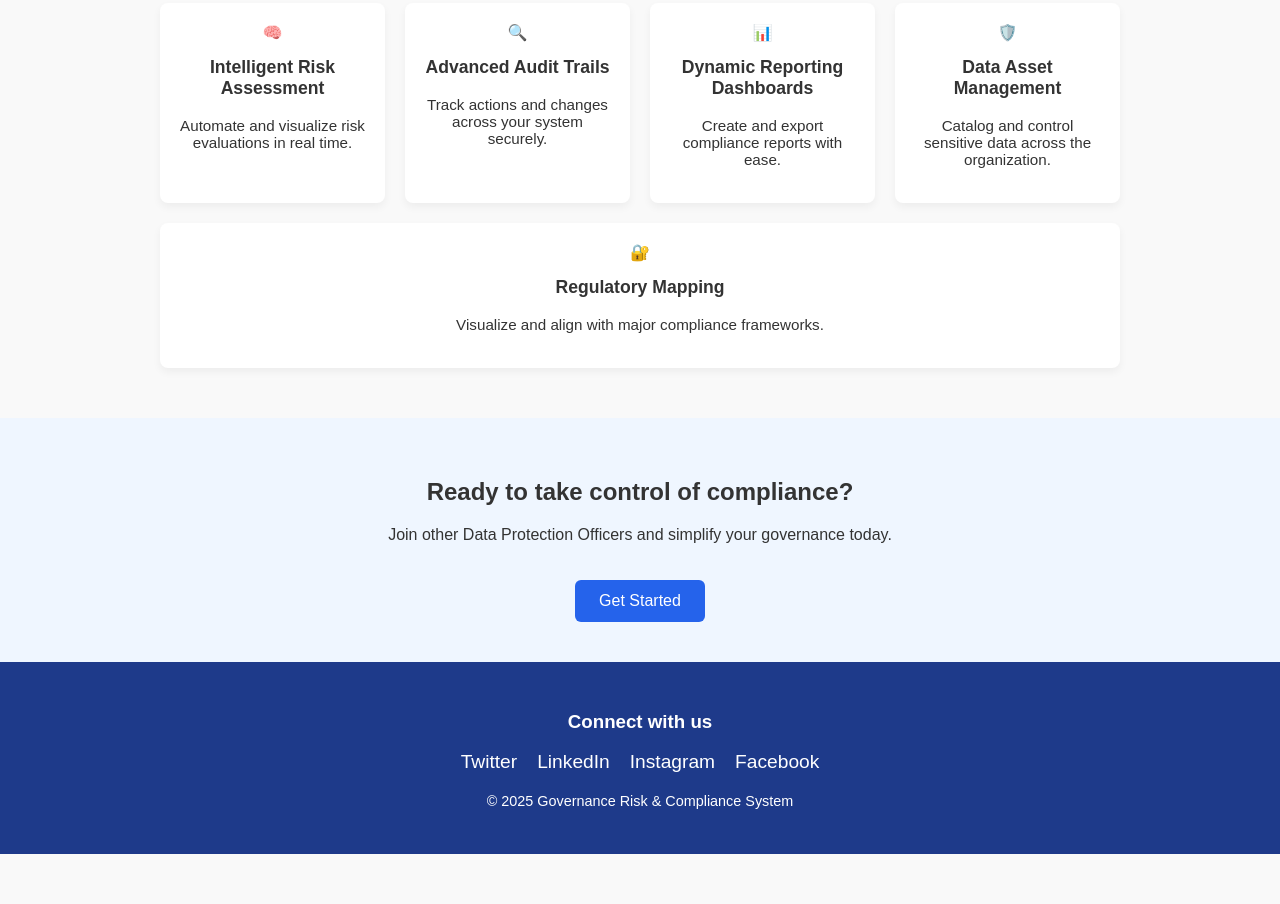
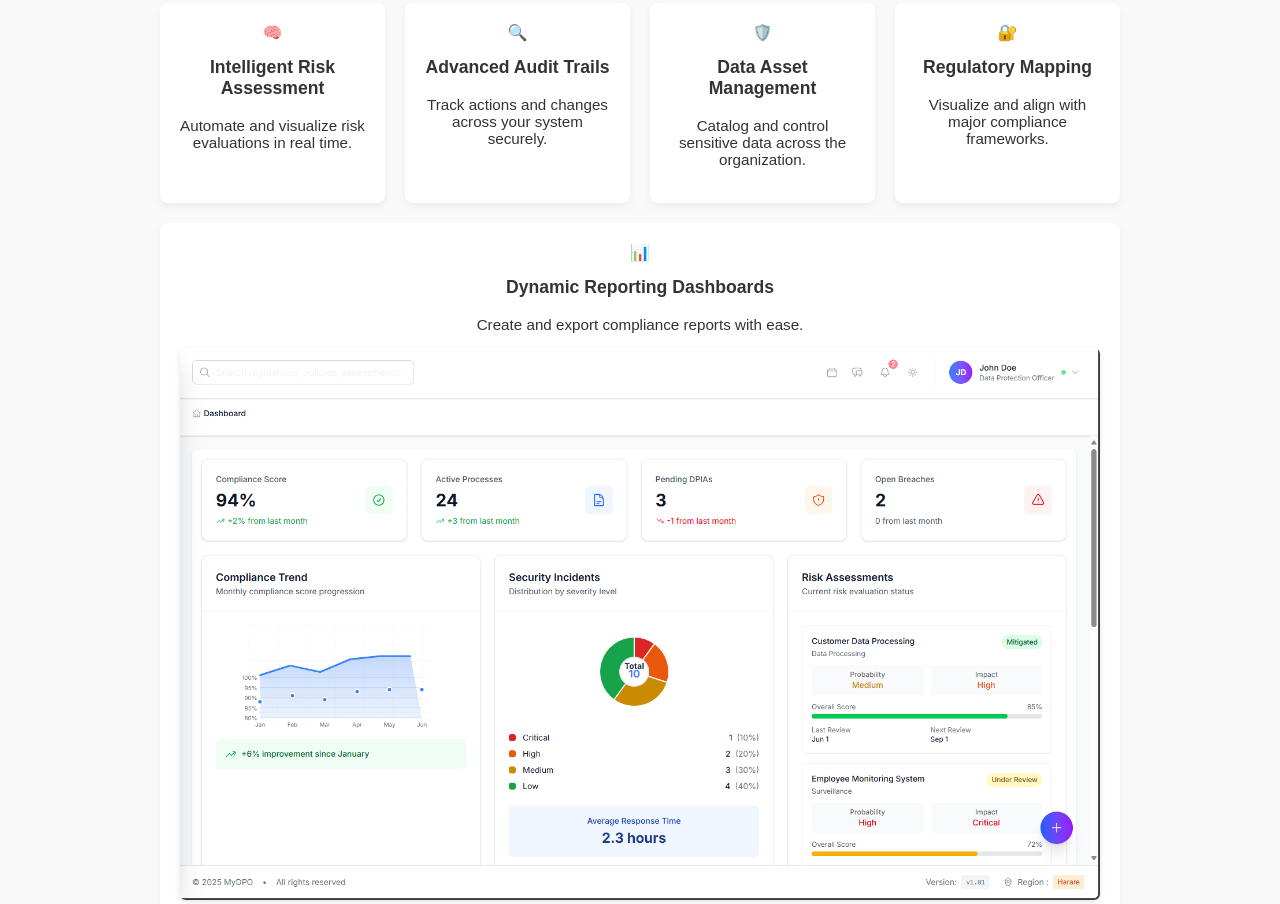
Before and after one commit to stkuwanda/static-web-app, a website: page public/index.html in a window 1280 px wide. Shown: the part 385-1289 px from the top of the page. Before the commit the page ends 1239 px from the top, so only its background shows below. Drawn offline with Linux system fonts and the light colour scheme.

Commit message:
added dashboard image

```diff
--- a/public/index.html
+++ b/public/index.html
@@ -1,61 +1,3 @@
-<!-- <!DOCTYPE html>
-<html lang="en">
-	<head>
-		<meta charset="UTF-8" />
-		<meta name="viewport" content="width=device-width, initial-scale=1.0" />
-		<title>Governance Risk & Compliance System</title>
-		<link rel="stylesheet" href="style.css" />
-	</head>
-	<body>
-		<header>
-			<h1>Streamline Governance. Empower Compliance.</h1>
-			<p>
-				A secure solution for Data Protection Officers to manage risk and
-				regulatory responsibilities.
-			</p>
-			<button class="btn">Request a Demo</button>
-		</header>
-
-		<section>
-			<h2 style="text-align: center">Key Features</h2>
-			<div class="features">
-				<div class="feature">
-					<div>🧠</div>
-					<h3>Intelligent Risk Assessment</h3>
-					<p>Automate and visualize risk evaluations in real time.</p>
-				</div>
-				<div class="feature">
-					<div>🔍</div>
-					<h3>Advanced Audit Trails</h3>
-					<p>Track actions and changes across your system securely.</p>
-				</div>
-				<div class="feature">
-					<div>📊</div>
-					<h3>Dynamic Reporting Dashboards</h3>
-					<p>Create and export compliance reports with ease.</p>
-				</div>
-				<div class="feature">
-					<div>🛡️</div>
-					<h3>Data Asset Management</h3>
-					<p>Catalog and control sensitive data across the organization.</p>
-				</div>
-				<div class="feature">
-					<div>🔐</div>
-					<h3>Regulatory Mapping</h3>
-					<p>Visualize and align with major compliance frameworks.</p>
-				</div>
-			</div>
-		</section>
-
-		<div class="cta">
-			<h2>Ready to take control of compliance?</h2>
-			<p>
-				Join other Data Protection Officers and simplify your governance today.
-			</p>
-			<button class="btn">Get Started</button>
-		</div>
-	</body>
-</html> -->
 <!DOCTYPE html>
 <html lang="en">
 	<head>
@@ -113,7 +55,7 @@
 			.feature {
 				background-color: white;
 				border-radius: 8px;
-      box-shadow: 0 4px 8px rgba(0,0,0,0.05);
+				box-shadow: 0 4px 8px rgba(0, 0, 0, 0.05);
 				flex: 1 1 220px;
 				padding: 20px;
 				text-align: center;
@@ -168,15 +110,17 @@
 		</style>
 	</head>
 	<body>
-
 		<header>
 			<h1>Streamline Governance. Empower Compliance.</h1>
-    <p>A secure solution for Data Protection Officers to manage risk and regulatory responsibilities.</p>
+			<p>
+				A secure solution for Data Protection Officers to manage risk and
+				regulatory responsibilities.
+			</p>
 			<button class="btn">Request a Demo</button>
 		</header>
 
 		<section>
-    <h2 style="text-align:center;">Key Features</h2>
+			<h2 style="text-align: center">Key Features</h2>
 			<div class="features">
 				<div class="feature">
 					<div>🧠</div>
@@ -188,11 +132,11 @@
 					<h3>Advanced Audit Trails</h3>
 					<p>Track actions and changes across your system securely.</p>
 				</div>
-      <div class="feature">
+				<!-- <div class="feature">
 					<div>📊</div>
 					<h3>Dynamic Reporting Dashboards</h3>
 					<p>Create and export compliance reports with ease.</p>
-      </div>
+				</div> -->
 				<div class="feature">
 					<div>🛡️</div>
 					<h3>Data Asset Management</h3>
@@ -203,12 +147,28 @@
 					<h3>Regulatory Mapping</h3>
 					<p>Visualize and align with major compliance frameworks.</p>
 				</div>
+				<div class="feature">
+					<div>📊</div>
+					<h3>Dynamic Reporting Dashboards</h3>
+					<p>Create and export compliance reports with ease.</p>
+					<img
+						src="dashboard.png"
+						alt="System Dashboard Screenshot"
+						style="
+							width: 100%;
+							border-radius: 6px;
+							box-shadow: 0 2px 6px rgba(0, 0, 0, 0.1);
+						"
+					/>
+				</div>
 			</div>
 		</section>
 
 		<div class="cta">
 			<h2>Ready to take control of compliance?</h2>
-    <p>Join other Data Protection Officers and simplify your governance today.</p>
+			<p>
+				Join other Data Protection Officers and simplify your governance today.
+			</p>
 			<button class="btn">Get Started</button>
 		</div>
 
@@ -220,8 +180,9 @@
 				<a href="https://instagram.com/" target="_blank">Instagram</a>
 				<a href="https://facebook.com/" target="_blank">Facebook</a>
 			</div>
-    <p style="margin-top:20px; font-size:0.9em;">© 2025 Governance Risk & Compliance System</p>
+			<p style="margin-top: 20px; font-size: 0.9em">
+				© 2025 Governance Risk & Compliance System
+			</p>
 		</footer>
-
 	</body>
 </html>
```
Also changed, not shown: public/dashboard.png (added). Lines whose indentation alone changed are shown as unchanged.
